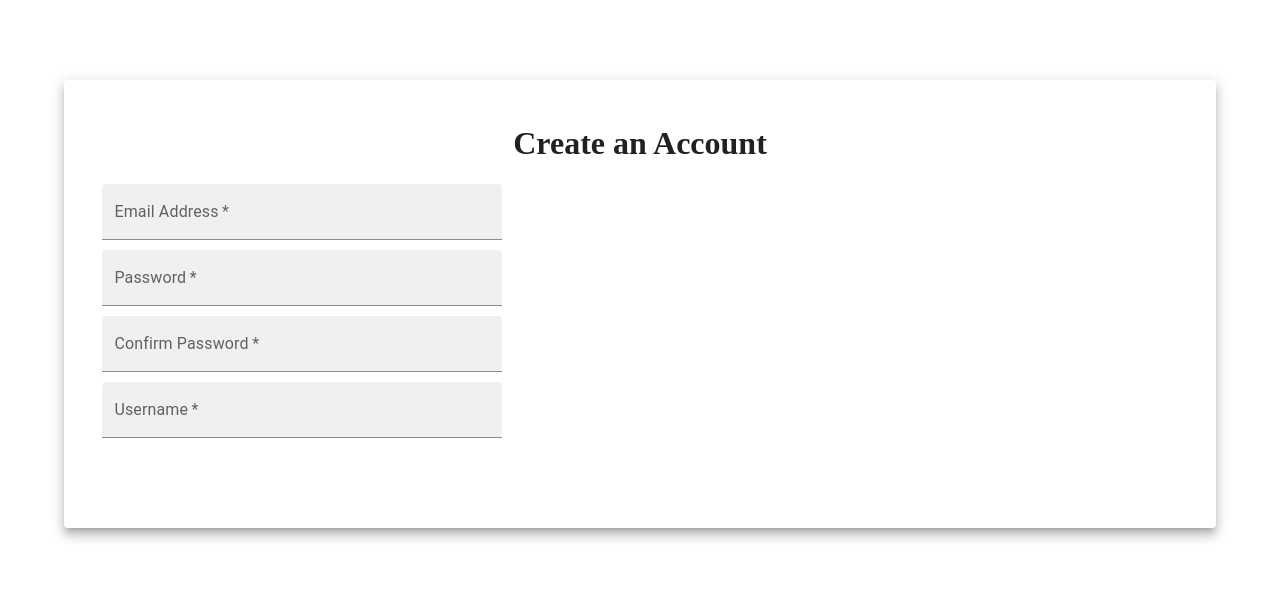
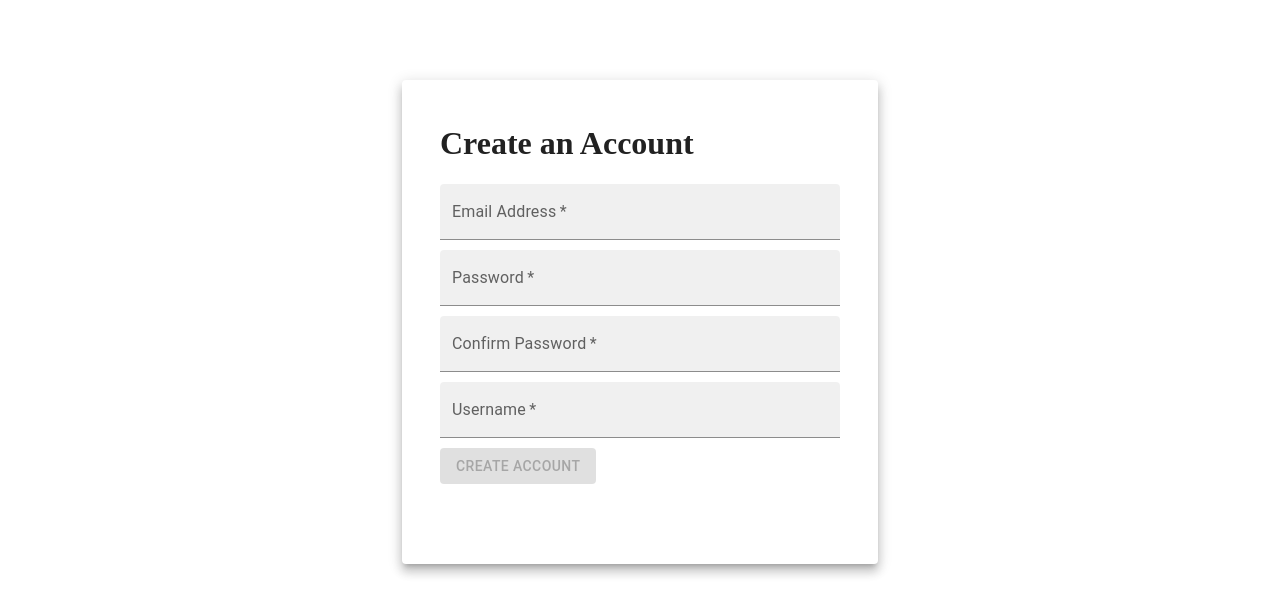
Before and after one commit to NerdyWithZainab/video-annotator, a Next.js app: page /create-account in a window 1280 px wide. Shown: the top 614 px of the page. Built offline with nearby package versions, Linux system fonts and the light colour scheme.

Commit message:
use useEffect to handle total form submission and get rid of weird validity bugs

```diff
--- a/pages/create-account/index.tsx
+++ b/pages/create-account/index.tsx
@@ -1,6 +1,7 @@
-import React, { Fragment, ReactFragment, useState } from "react";
+import React, { Fragment, ReactFragment, useState, useEffect } from "react";
 import { TextField } from "@mui/material";
 import { Paper } from "@mui/material";
+import { Button } from "@mui/material";
 
 import {
   isValidEmail,
@@ -18,6 +19,30 @@ const CreateAccount: React.FC = () => {
   const [confirmPassword, setConfirmPassword] = useState<string>("");
   const [userNameInvalid, setUserNameInvalid] = useState<boolean>(false);
   const [username, setUsername] = useState<string>("");
+  const [allRequiredValid, setAllRequiredValid] = useState<boolean>(false);
+
+  useEffect(() => {
+    if (
+      isValidEmail(email) &&
+      isValidPassword(password) &&
+      confirmPassword === password &&
+      isValidUsername(username)
+    ) {
+      console.log("deleteMe setting all valid to true");
+      setAllRequiredValid(true);
+    } else {
+      setAllRequiredValid(false);
+    }
+  }, [
+    emailInvalid,
+    passwordInvalid,
+    confirmPasswordInvalid,
+    userNameInvalid,
+    email,
+    password,
+    confirmPassword,
+    username,
+  ]);
 
   const handleEmailChange = (event: React.ChangeEvent<HTMLInputElement>) => {
     const currentEmail: string = event?.currentTarget?.value;
@@ -41,6 +66,7 @@ const CreateAccount: React.FC = () => {
 
   const handleUsernameChange = (event: React.ChangeEvent<HTMLInputElement>) => {
     const currentUsername = event?.currentTarget?.value;
+    console.log("deleteMe currentUsername is: " + currentUsername);
     setUsername(currentUsername);
     setUserNameInvalid(!isValidUsername(currentUsername));
     console.log("userNameInvalid is now: " + userNameInvalid);
@@ -50,15 +76,16 @@ const CreateAccount: React.FC = () => {
     <Paper
       elevation={8}
       style={{
+        margin: "auto",
         marginTop: "10vh",
         paddingBottom: "10vh",
         paddingTop: "3vh",
         paddingLeft: "3vw",
         paddingRight: "3vw",
-        alignItems: "center",
+        maxWidth: 400,
       }}
     >
-      <h1 style={{ textAlign: "center" }}>Create an Account</h1>
+      <h1>Create an Account</h1>
       <div>
         <TextField
           fullWidth
@@ -123,6 +150,13 @@ const CreateAccount: React.FC = () => {
           value={username}
         ></TextField>
       </div>
+      <Button
+        data-testid={"submit-button"}
+        variant="contained"
+        disabled={!allRequiredValid}
+      >
+        Create Account
+      </Button>
     </Paper>
   );
 };
--- a/utilities/validators.tsx
+++ b/utilities/validators.tsx
@@ -27,8 +27,5 @@ export function isValidPassword(password: string): boolean {
 }
 
 export function isValidUsername(username: string): boolean {
-  // console.log("deleteMe username is: ");
-  // console.log(username === "");
-  // console.log(Boolean(username));
   return Boolean(username);
 }
```
Also changed, not shown: 1 other file (tests, documents, lock files or other folders).
